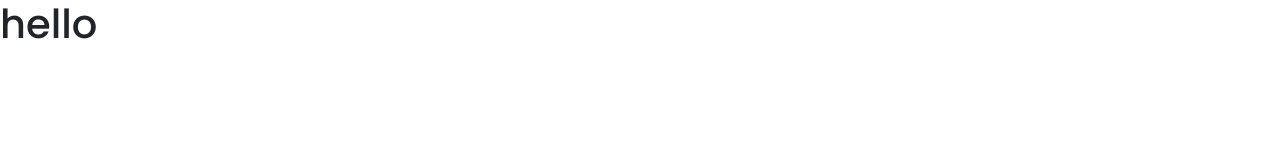
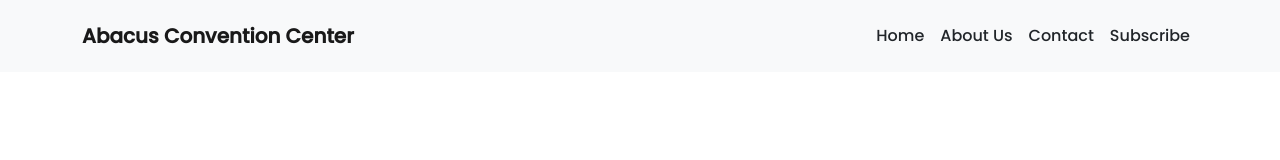
Before and after one commit to ShahariarRahman/Apex-Convention-Center, a plain HTML site: page index.html in a window 1280 px wide. Drawn offline with Linux system fonts and the light colour scheme.

Commit message:
Nav Done

```diff
--- a/index.html
+++ b/index.html
@@ -13,7 +13,50 @@
 </head>
 
 <body>
-    <h1>hello</h1>
+    <!-- Header Starting -->
+    <header>
+        <!-- Nav Start -->
+        <nav class="navbar navbar-expand-lg navbar-light bg-light py-3">
+            <div class="container d-flex justify-content-between">
+                <div>
+                    <a class="navbar-brand fw-bolder" href="#">Abacus Convention Center</a>
+                </div>
+                <div>
+                    <button class="navbar-toggler" type="button" data-bs-toggle="collapse"
+                        data-bs-target="#navbarSupportedContent" aria-controls="navbarSupportedContent"
+                        aria-expanded="false" aria-label="Toggle navigation">
+                        <span class="navbar-toggler-icon"></span>
+                    </button>
+                    <div class="collapse navbar-collapse" id="navbarSupportedContent">
+                        <ul class="navbar-nav me-auto mb-2 mb-lg-0">
+                            <li class="nav-item">
+                                <a class="nav-link text-dark" href="#">Home</a>
+                            </li>
+                            <li class="nav-item">
+                                <a class="nav-link text-dark" href="#">About Us</a>
+                            </li>
+                            <li class="nav-item">
+                                <a class="nav-link text-dark" href="#">Contact</a>
+                            </li>
+                            <li class="nav-item">
+                                <a class="nav-link text-dark" href="#">Subscribe</a>
+                            </li>
+                        </ul>
+                    </div>
+                </div>
+            </div>
+        </nav>
+        <!-- Carousel/images slides -->
+        <section>
+
+        </section>
+    </header>
+    <main>
+
+    </main>
+    <footer>
+
+    </footer>
     <script src="js/bootstrap.bundle.min.js"></script>
     <!-- Bootstrap javascript -->
 </body>
```
